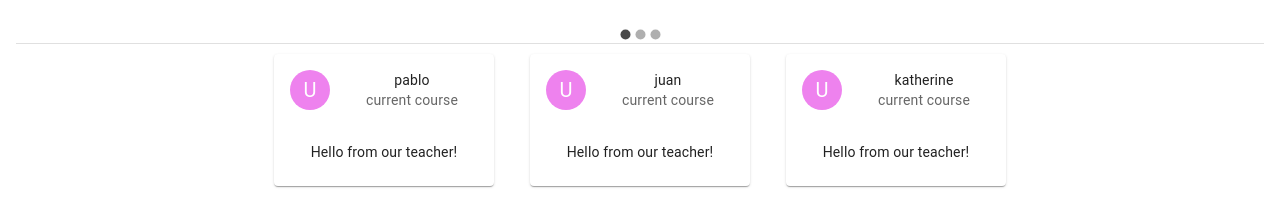
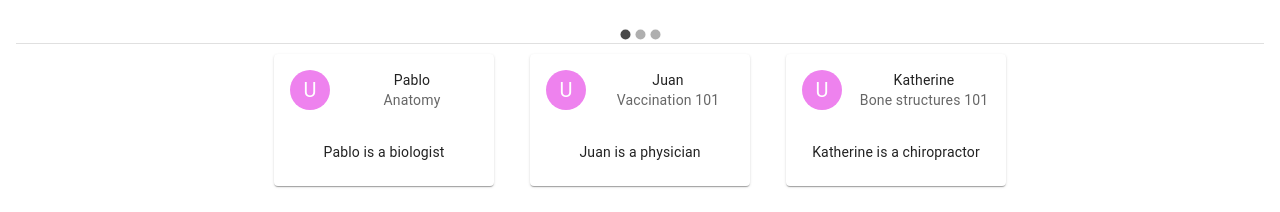
Before and after one commit to alcastle01/Amsir_Group, a React (Create React App) app in the folder amsir-page/: page / in a window 1280 px wide. Shown: the part 972-1184 px from the top of the page. Built offline with nearby package versions, Linux system fonts and the light colour scheme.

Commit message:
expand Teacher card functionality to support more data and added interface to determine what data we should expect, same idea as with the courses, we inject data into the component via the WelcomePage

```diff
--- a/amsir-page/src/components/TeacherCard/TeacherCard.tsx
+++ b/amsir-page/src/components/TeacherCard/TeacherCard.tsx
@@ -1,19 +1,18 @@
 import { Box, Card, CardHeader, Avatar, CardContent, Typography } from "@mui/material";
-import { ReactElement, JSXElementConstructor, ReactFragment, ReactPortal } from "react";
+import Teacher from "./Teacher";
 
-
-function TeacherCard(props: { teacher: string | number | boolean | ReactElement<any, string | JSXElementConstructor<any>> | ReactFragment | ReactPortal | null | undefined; }) {
+function TeacherCard(props: { teacher: Teacher }) {
 	return <>
 		<Box height='240px' width='240px' >
 			<Card sx={{ margin: '10px' }}>
 				<CardHeader
 					avatar={<Avatar sx={{ bgcolor: 'violet' }}> U </Avatar>}
-					title={props.teacher}
-					subheader='current course'
+					title={props.teacher.name}
+					subheader={props.teacher.course}
 				/>
 				<CardContent>
 					<Typography variant='body2'>
-						Hello from our teacher!
+						{props.teacher.bio}
 					</Typography>
 				</CardContent>
 			</Card>
--- a/amsir-page/src/pages/WelcomePage/WelcomePage.tsx
+++ b/amsir-page/src/pages/WelcomePage/WelcomePage.tsx
@@ -6,7 +6,6 @@ import Stack from '@mui/material/Stack';
 
 import InstagramIcon from '@mui/icons-material/Instagram';
 
-import TeacherCard from './../../components/TeacherCard/TeacherCard';
 import Carousel from 'react-material-ui-carousel';
 
 import logoIEEE from './../../static/logo-ieee-white.svg';
@@ -16,8 +15,10 @@ import sample1 from './../../static/sample-1.jpg';
 import sample2 from './../../static/sample-2.jpg';
 import sample3 from './../../static/sample-3.jpg';
 
+import CarouselItem from '../../components/MUICarousel/CarouselItem';
+import TeacherCard from './../../components/TeacherCard/TeacherCard';
 import ItemObject from '../../components/MUICarousel/ItemObject';
-import CarouselItem from '../../components/MUICarousel/CarouselItem';
+import Teacher from '../../components/TeacherCard/Teacher';
 
 class Ally {
 	name: string;
@@ -39,7 +40,25 @@ const CYDONIA = new Ally("CYDONIA", null, "https://www.instagram.com/fundcydonia
 
 const allies = [IEEE, SUR_MED, SUMAE_UNAM, PYASMA, CYDONIA];
 
-const teachers = ["pablo", "juan", "katherine"];
+const teachers: Teacher[] = [
+	{
+		name: "Pablo",
+		course: "Anatomy",
+		bio: "Pablo is a biologist",
+		img: ""
+	},
+	{
+		name: "Juan",
+		course: "Vaccination 101",
+		bio: "Juan is a physician",
+		img: ""
+	},
+	{
+		name: "Katherine",
+		course: "Bone structures 101",
+		bio: "Katherine is a chiropractor",
+		img: ""
+	},];
 
 const carouselItems: ItemObject[] = [
 	{
```
Also changed, not shown: amsir-page/src/components/TeacherCard/Teacher.d.ts (added, +8 -0 lines).
